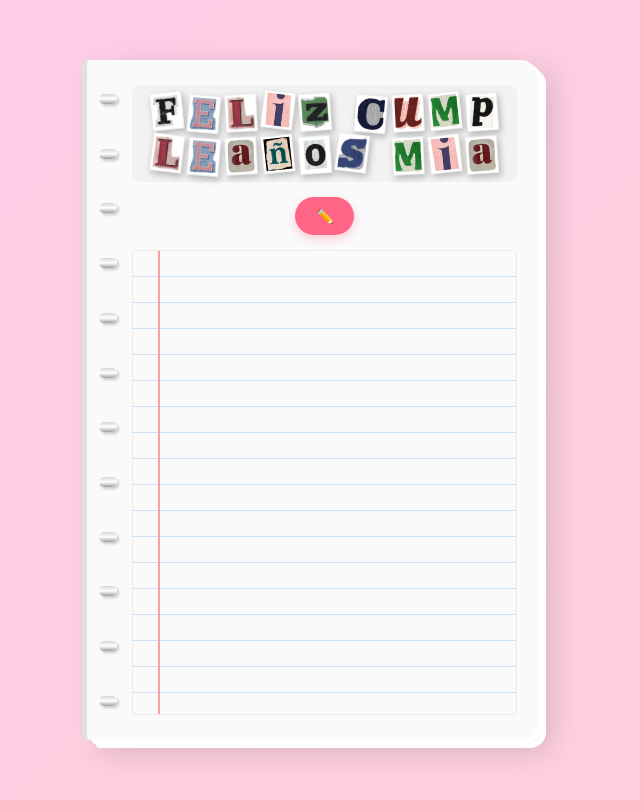
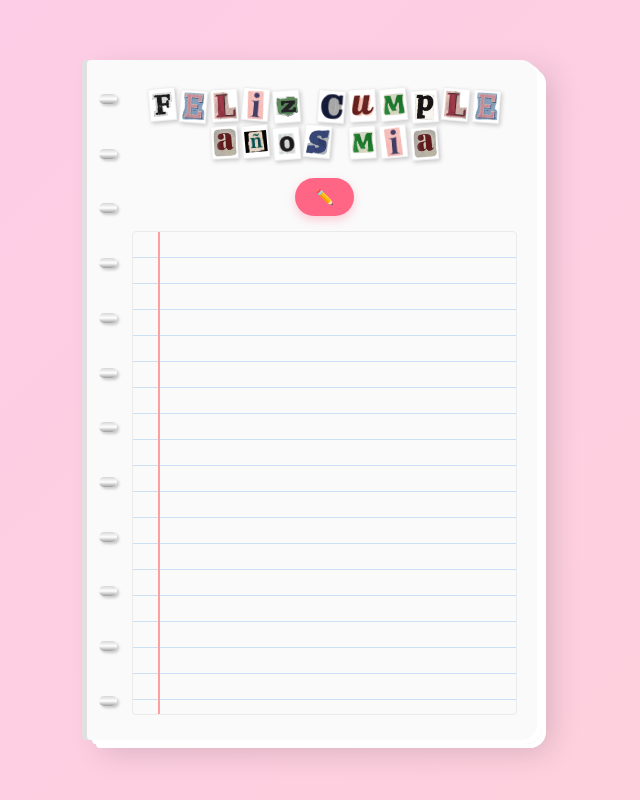
Before and after one commit to adairsitooo/Cuaderno-Mia, a plain HTML site: page index.html in a window 1280 px wide. Shown: the whole page, without its empty margins (328-968 px from the left). Drawn offline with Linux system fonts and the light colour scheme.

Commit message:
Update style.css

```diff
--- a/style.css
+++ b/style.css
@@ -72,45 +72,49 @@
     box-shadow: 2px 2px 3px rgba(0,0,0,0.2);
 }
 
-/* --- TÍTULO DE IMÁGENES DE REVISTA (REALISTAS) --- */
+/* --- TÍTULO DE IMÁGENES DE REVISTA CORREGIDO --- */
 .titulo-revista {
     display: flex;
     flex-wrap: wrap;
     justify-content: center;
     align-items: center;
-    gap: 5px;
+    gap: 4px;
     margin-bottom: 15px;
-    padding: 8px;
-    background: rgba(0, 0, 0, 0.03);
-    border-radius: 8px;
+    padding: 4px;
+    background: transparent; /* Eliminado el cuadro gris de fondo */
+    border-radius: 0;
+    width: 100%;
+    max-width: 360px; /* Evita que se desorganice en pantallas compactas */
+    margin-left: auto;
+    margin-right: auto;
 }
 
 .espacio-vacio {
-    width: 14px;
+    width: 10px; /* Separación prudente entre palabras */
 }
 
-/* Contenedores de los recortes de papel */
+/* Contenedores de los recortes de papel individuales */
 .letra-box {
     display: inline-block;
     background: #ffffff;
-    padding: 2px;
-    box-shadow: 2px 3px 6px rgba(0, 0, 0, 0.25); /* Alza la imagen del papel */
-    border: 1px solid rgba(0,0,0,0.08);
+    padding: 1.5px;
+    box-shadow: 1.5px 2px 4px rgba(0, 0, 0, 0.2); /* Alza la imagen del papel */
+    border: 1px solid rgba(0,0,0,0.06);
 }
 
 .letra-box img {
     display: block;
-    width: 26px;  /* Tamaño ideal para pantalla de celular y PC */
-    height: 32px;
-    object-fit: cover;
+    width: 22px; /* Tamaño ideal y uniforme para que no se desordene */
+    height: 28px;
+    object-fit: contain; /* Ajusta armónicamente el contenido sin estirar las letras */
 }
 
 /* Rotaciones e inclinaciones aleatorias para realismo físico */
-.r1 { transform: rotate(-6deg) translateY(-1px); }
-.r2 { transform: rotate(5deg) translateY(2px); }
-.r3 { transform: rotate(-3deg) translateY(1px); }
-.r4 { transform: rotate(7deg) translateY(-2px); }
-.r5 { transform: rotate(-4deg) translateY(0px); }
+.r1 { transform: rotate(-5deg) translateY(-1px); }
+.r2 { transform: rotate(4deg) translateY(1px); }
+.r3 { transform: rotate(-3deg) translateY(0px); }
+.r4 { transform: rotate(5deg) translateY(-1px); }
+.r5 { transform: rotate(-4deg) translateY(1px); }
 
 /* --- BOTÓN --- */
 #btn-comenzar {
@@ -132,7 +136,7 @@
     transform: scale(1.05);
 }
 
-/* --- HOJA DE CUADERNO ESCOLAR --- */
+/* --- HOJA DE CUADERNO ESCOLAR CORREGIDA --- */
 .hoja-cuaderno {
     flex: 1;
     position: relative;
@@ -146,13 +150,17 @@
 }
 .hoja-cuaderno::-webkit-scrollbar { display: none; }
 
+/* Margen escolar infinito: no desaparece al hacer scroll hacia abajo */
 .linea-margen-rojo {
     position: absolute;
     top: 0;
     left: 25px;
     width: 1.5px;
     height: 100%;
-    background-color: #ff9e9e; /* Margen escolar */
+    min-height: 1000vh; /* Se extiende infinitamente hacia abajo con el texto */
+    background-color: #ff9e9e;
+    z-index: 1;
+    pointer-events: none;
 }
 
 .texto-lapiz {
@@ -162,6 +170,8 @@
     color: #4e5254; /* Grafito de lápiz */
     text-align: justify;
     white-space: pre-wrap;
+    position: relative;
+    z-index: 2; /* El texto queda perfectamente sobre los renglones y el margen */
 }
 
 /* --- SECCIÓN DEL PASTEL CORREGIDA (CERO GLITCHES EN SAFARI) --- */
@@ -186,7 +196,7 @@
 .mensaje-final {
     font-family: 'Caveat', cursive;
     font-size: 2.8rem;
-    color: #FFFFFF;
+    color: #4a4a4a;
     margin-bottom: 40px;
     font-weight: bold;
     text-shadow: 1px 1px 2px rgba(0,0,0,0.05);
@@ -195,7 +205,7 @@
 
 /* Contenedor principal */
 .pastel-contenedor {
-    position: relative;
+    position: relative !important;
     width: 280px;
     height: 260px;
 }
@@ -277,14 +287,14 @@
     border-radius: 50%;
 }
 
-/* Rediseño de cobertura superior: Elegante, limpio y SIN sombras malditas */
+/* Rediseño de cobertura superior */
 .decoracion-crema {
     position: absolute;
     top: -6px;
     left: 5%;
     width: 90%;
     height: 14px;
-    background: #ffb3c1; /* Glaseado de fresa superior perfectamente acoplado */
+    background: #ffb3c1;
     border-radius: 50%;
     opacity: 0.9;
     border: 2px solid #ffffff;
@@ -325,41 +335,29 @@
     100% { transform: translateX(-50%) scale(1.04) rotate(1.5deg); }
 }
 
-/* --- CORRECCIÓN ULTRA-ESTRICTA PARA OSO Y REGALO --- */
-
-/* Aseguramos que el contenedor sea el eje central */
-.pastel-contenedor {
-    position: relative !important;
-    width: 280px;
-    height: 260px;
-}
-
-/* Forzamos el tamaño pequeño y silueta de las imágenes */
+/* --- POSICIONAMIENTO PARA OSO Y REGALO --- */
 .imagen-borde {
     position: absolute !important;
     bottom: 12px !important;       /* Sentados exactamente al nivel del plato */
-    width: 70px !important;        /* Tamaño pequeño, fino y controlado */
-    height: 70px !important;       /* Evita que Safari los estire hacia abajo */
-    object-fit: contain !important;/* Mantiene la forma original de tu oso/regalo sin deformar */
-    z-index: 10 !important;        /* Los trae al frente del pastel, no atrás */
+    width: 70px !important;        /* Tamaño pequeño y controlado */
+    height: 70px !important;       /* Mantiene proporción */
+    object-fit: contain !important;/* No deforma tus imágenes originales */
+    z-index: 10 !important;        /* Al frente del plato */
     display: block !important;
     filter: drop-shadow(3px 4px 5px rgba(0, 0, 0, 0.15));
     transition: transform 0.3s ease;
 }
 
-/* Posición exacta del Oso (Izquierda) */
 .oso-posicion {
-    left: -35px !important;        /* Lo acomoda justo al ladito del plato izquierdo */
+    left: -35px !important;        /* Lado izquierdo del pastel */
     right: auto !important;
 }
 
-/* Posición exacta del Regalo (Derecha) */
 .regalo-posicion {
-    right: -35px !important;       /* Lo acomoda justo al ladito del plato derecho */
+    right: -35px !important;       /* Lado derecho del pastel */
     left: auto !important;
 }
 
-/* Animación de toque en celular */
 .imagen-borde:active {
     transform: scale(1.1) !important;
 }
```
